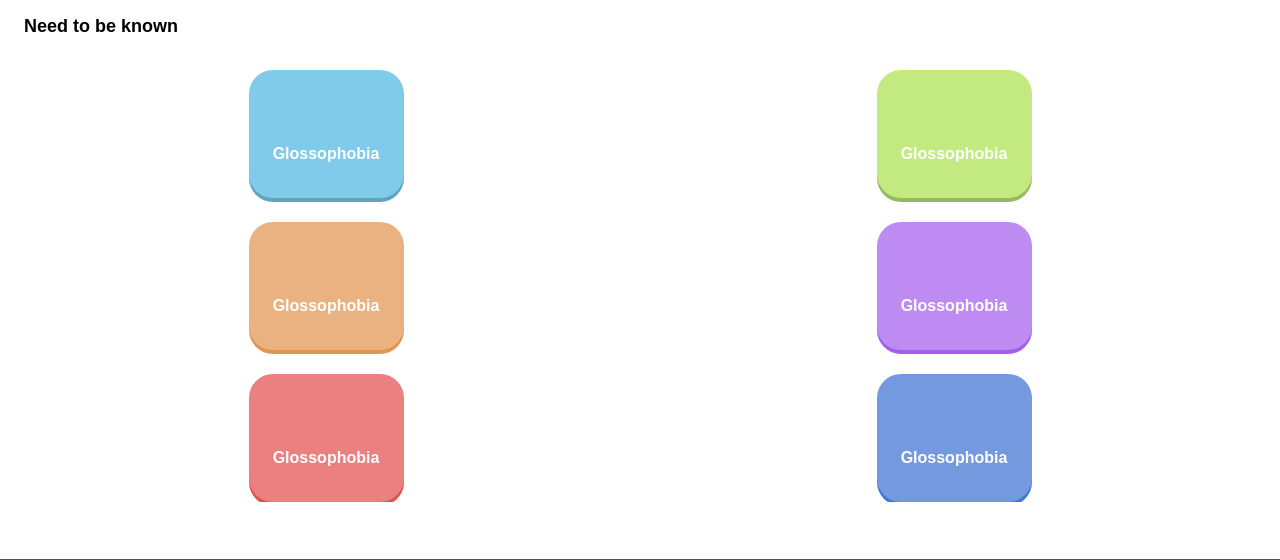
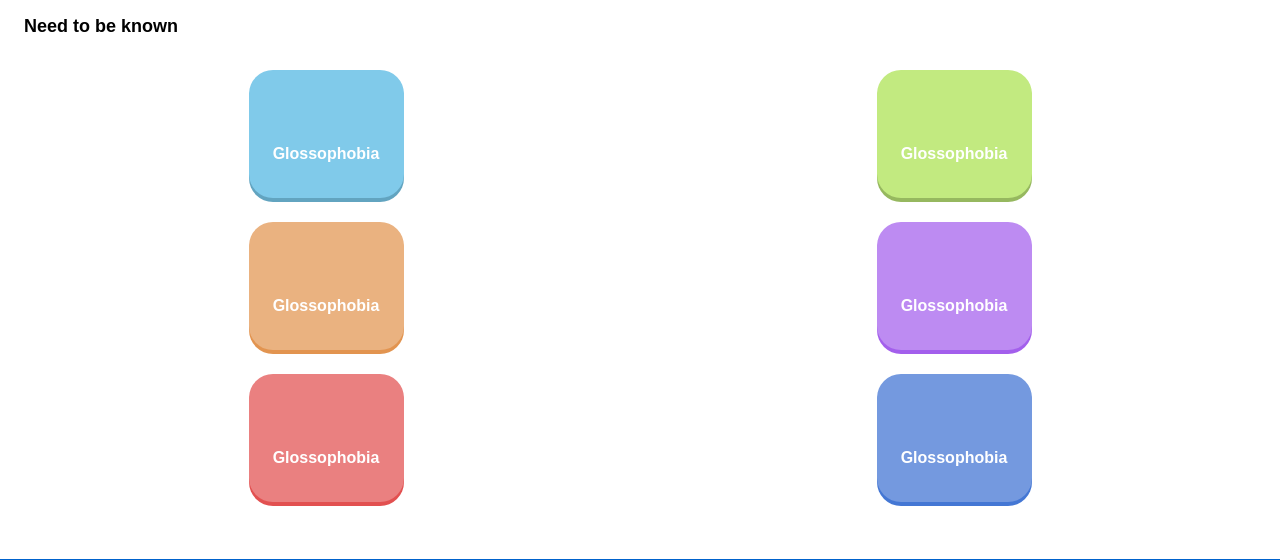
Before and after one commit to altafparves/pitchpro-fe, a Next.js app: page /awareness in a window 1280 px wide. Shown: the part 162-722 px from the top of the page. Built offline with nearby package versions, Linux system fonts and the light colour scheme; no server answers.

Commit message:
fix[awareness]: scrollable wrapper

```diff
--- a/src/app/(main)/awareness/page.jsx
+++ b/src/app/(main)/awareness/page.jsx
@@ -24,7 +24,7 @@ export default function AwarenessPage() {
             <p className="text-title font-[550]">Need to be known</p>
           </div>
           <div
-            className="w-full menu grid grid-cols-2 gap-6
+            className="w-full  pb-2 h-auto menu grid grid-cols-2 gap-6
           justify-items-center items-center mx-auto"
           >
             {menuItems.map((item) => (
```
